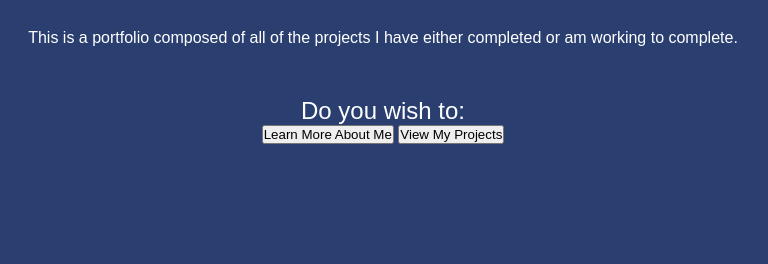
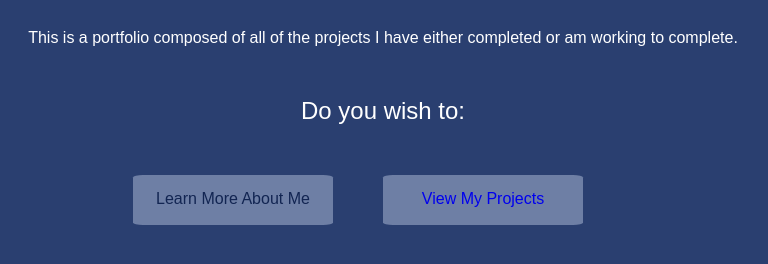
Before and after one commit to carlsachs/employerPortfolio, a website: page index.html in a window 1280 px wide. Shown: the part 186-450 px from the top of the page, without its empty margins (257-1025 px from the left). Drawn offline with Linux system fonts and the light colour scheme.

Commit message:
finished opening page

```diff
--- a/index.html
+++ b/index.html
@@ -15,8 +15,8 @@
     <h2>Do you wish to:</h2>
 </section>
 <section id = "buttons">
-    <button href ="about.html">Learn More About Me</button>
-    <button href ="projects.html">View My Projects</button>
+    <a href="index.html" class="button">Learn More About Me</a>
+    <a href="about.html" class="button2">View My Projects</a>
 </section>
 </div>
 </body>
--- a/less/home-page.less
+++ b/less/home-page.less
@@ -13,4 +13,31 @@ body {
                 margin-bottom: 50px;
             }
         }
+        #buttons {
+            display:flex;
+            .button {
+                width: 200px;
+                height: 50px;
+                background-color: @lighterBlue;
+                margin-right:50px;
+                margin-top: 50px;
+                border-radius: 5%;
+                text-align: center;
+                padding-top: 15px;
+                text-decoration: none;
+                color: @darkest;
+            }
+            .button2 {
+                width: 200px;
+                height: 50px;
+                background-color: @lighterBlue;
+                margin-right:50px;
+                margin-top: 50px;
+                border-radius: 5%;
+                text-align: center;
+                padding-top: 15px;
+                text-decoration: none;
+                color: darkest;
+            }
+        }
     }
```
Also changed, not shown: css/index.css, less/about.less (added), less/projects.less (added).
